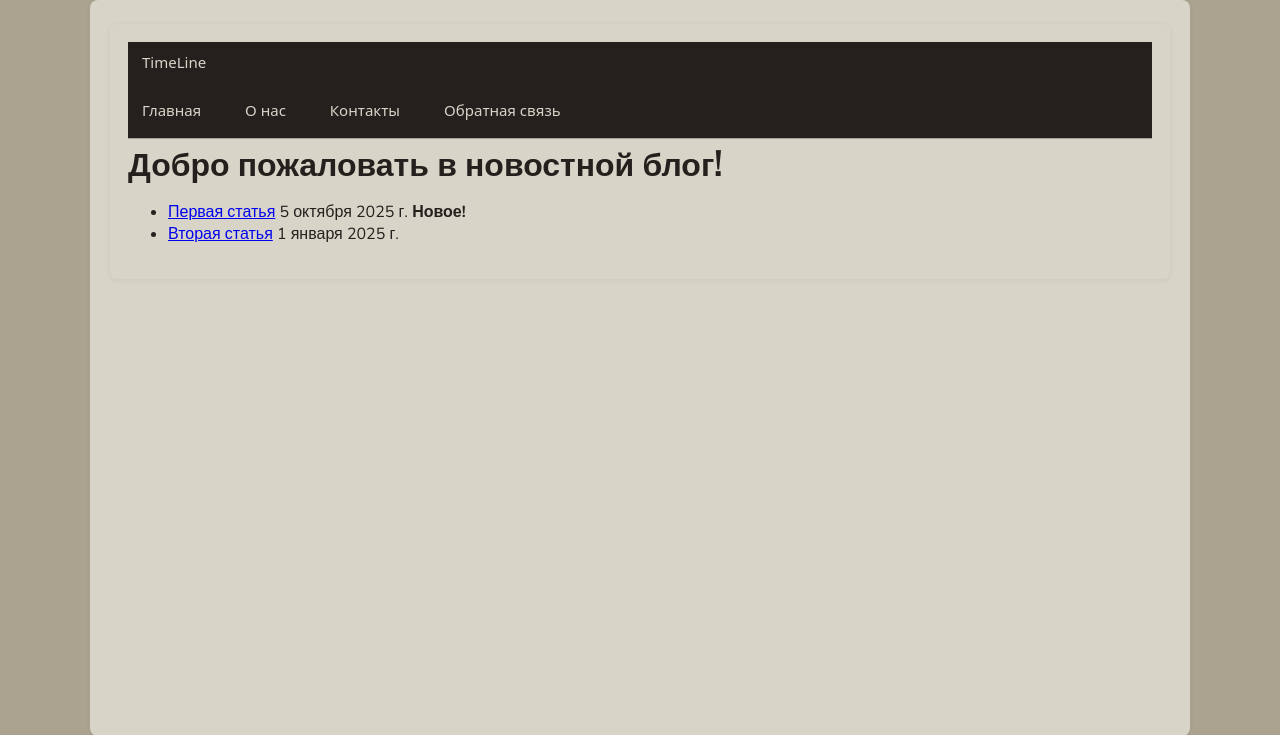
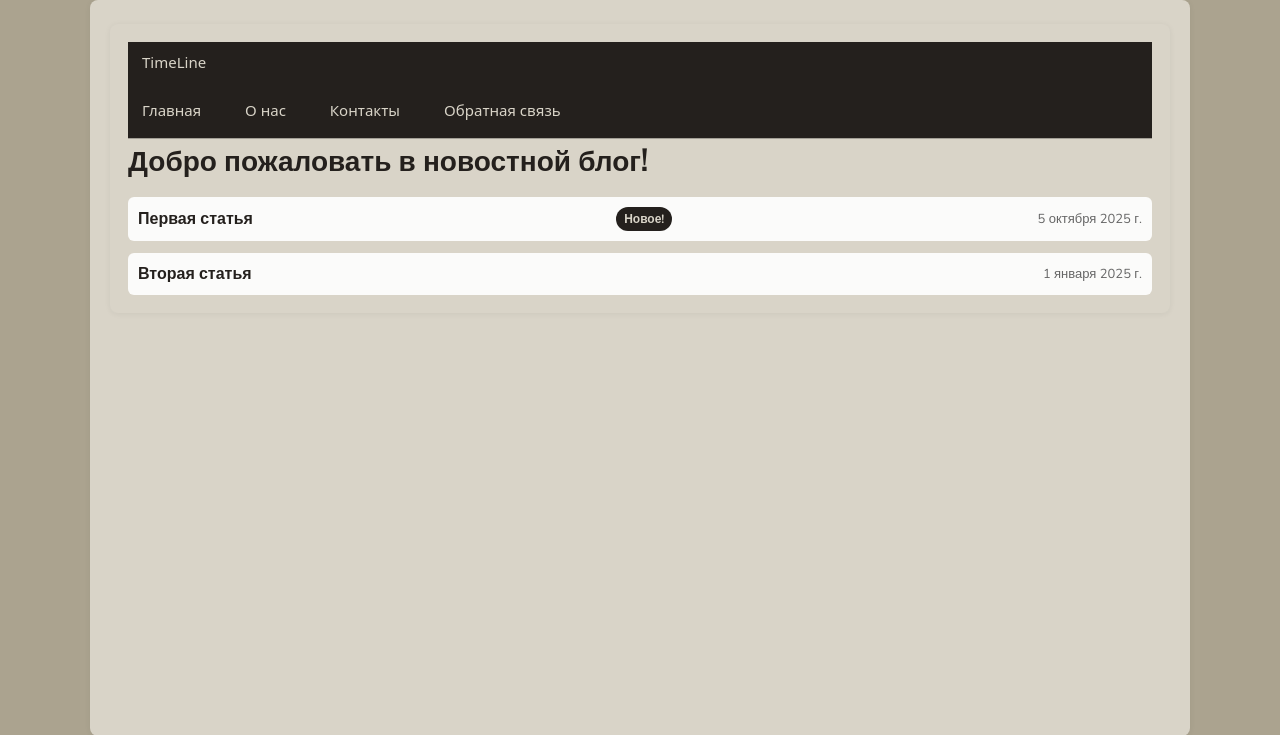
Before and after one commit to rhinci/NewsBlog-website, a Django app: page / in a window 1280 px wide. Shown: the top 735 px of the page. Run offline with Django 4.2, Linux system fonts and the light colour scheme.

Commit message:
main page style

```diff
--- a/static/css/index.css
+++ b/static/css/index.css
@@ -0,0 +1,12 @@
+/* Минимальная стилизация для index.html */
+.page-title { margin: 0 0 18px; font-size: 28px; }
+
+.articles { list-style: none; margin: 0; padding: 0; display: grid; gap: 12px; }
+.articles li { display: flex; justify-content: space-between; align-items: center; padding: 10px; background: rgba(255,255,255,0.9); border-radius: 6px; }
+
+.articles a { color: #24201d; text-decoration: none; font-weight: 600; }
+.articles a:hover { text-decoration: underline; }
+
+.articles span.date { color: #666; font-size: 13px; margin-left: 12px; white-space: nowrap; }
+
+.badge-new { background: #24201d; color: #d9d4c8; padding: 4px 8px; border-radius: 999px; font-size: 12px; margin-left: 10px; }
--- a/templates/base.html
+++ b/templates/base.html
@@ -1,5 +1,20 @@
 <!DOCTYPE html>
 {% load static %}
+
+
+
+<html lang="en">
+<head>
+    <meta charset="UTF-8">
+    <meta name="viewport" content="width=device-width, initial-scale=1.0">
+    <title>{% block title %} base title {% endblock title %}</title>
+    <link rel="stylesheet" href="{% static 'css/base.css' %}">
+    <link rel="stylesheet" href="{% static 'css/nav.css' %}">
+    {% block head %}
+
+    {% endblock head %}
+</head>
+
 <script>
 document.addEventListener('DOMContentLoaded', function () {
   const btn = document.querySelector('.nav-toggle');
@@ -12,15 +27,6 @@ document.addEventListener('DOMContentLoaded', function () {
 });
 </script>
 
-
-<html lang="en">
-<head>
-    <meta charset="UTF-8">
-    <meta name="viewport" content="width=device-width, initial-scale=1.0">
-    <title>{% block title %} base title {% endblock title %}</title>
-    <link rel="stylesheet" href="{% static 'css/base.css' %}">
-    <link rel="stylesheet" href="{% static 'css/nav.css' %}">
-</head>
 <body>
     <main class="page-wrap">
         <div class="content">
--- a/templates/index.html
+++ b/templates/index.html
@@ -1,16 +1,21 @@
 {% extends 'base.html' %}
+{% load static %}
 
 {% block title %} Крутой новостной блок {% endblock title%}
 
+{% block head %}
+<link rel="stylesheet" href="{% static 'css/index.css' %}">
+{% endblock head %}
+
 {% block body %}
 
-<h1>Добро пожаловать в новостной блог!</h1>
-<ul>
+<h1 class="page-title">Добро пожаловать в новостной блог!</h1>
+<ul class="articles">
 {% for article in articles %}
     <li>
     <a href="{% url 'news' id=article.id %}">{{ article.title }}</a>
-    <span>{{ article.date }}</span>
-    {% if article.is_new %}<strong>Новое!</strong>{% endif %}
+    {% if article.is_new %}<strong class="badge-new">Новое!</strong>{% endif %}
+    <span class="date">{{ article.date }}</span>
     </li>
 {% endfor %}
 </ul>
```
